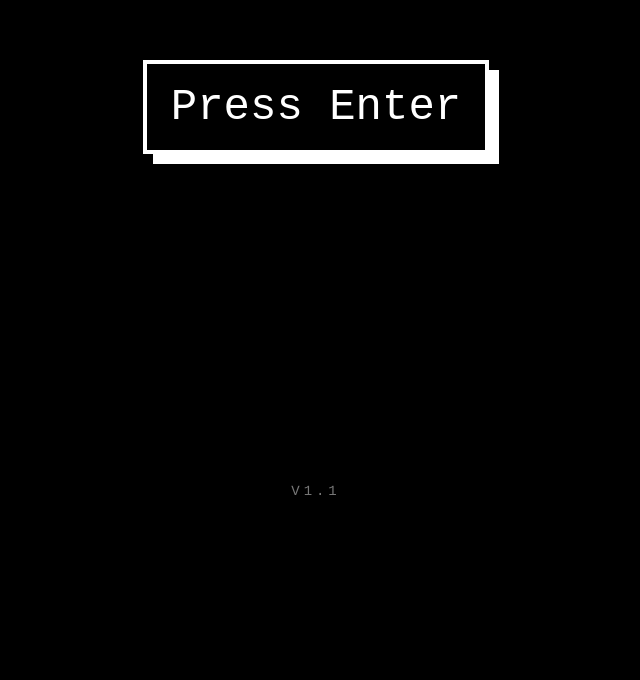
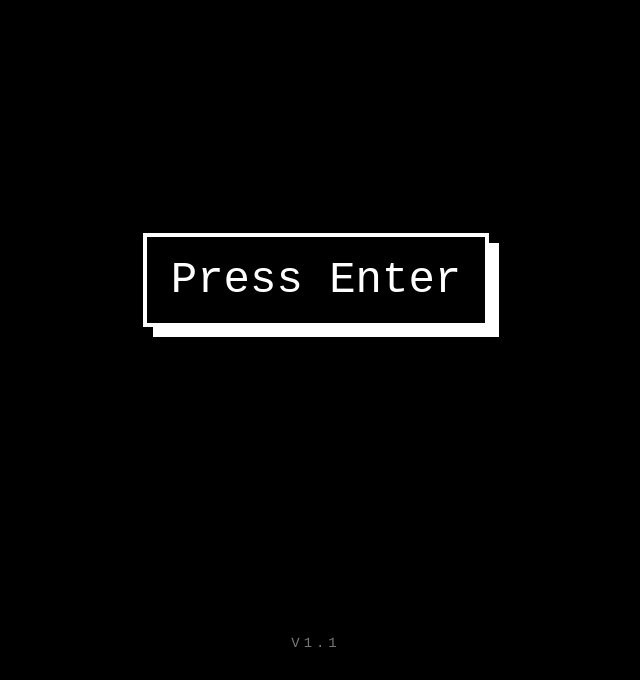
Before and after one commit to Raidor2050/thearchive, a plain HTML site: page index.html in a window 1280 px wide. Shown: the part 120-800 px from the top of the page, without its empty margins (324-964 px from the left). Drawn offline with Linux system fonts and the light colour scheme; a small style sheet from the web is missing.

Commit message:
Center Press Enter button on start screen

```diff
--- a/styles.css
+++ b/styles.css
@@ -6,10 +6,10 @@ button,a{font:inherit;color:inherit}
 button:focus-visible,a:focus-visible{outline:3px solid #fff;outline-offset:4px}
 .hidden{display:none!important}
 .app{min-height:100vh;background:#000}
-.start-screen{min-height:100vh;display:grid;place-items:center;background:#000;padding:24px}
+.start-screen{min-height:100vh;display:grid;place-items:center;background:#000;padding:24px;position:relative}
 .begin-btn{border:4px solid #fff;background:#000;padding:18px 24px;font-size:clamp(28px,4vw,44px);cursor:pointer;box-shadow:10px 10px 0 #fff;text-align:center;transition:transform .08s steps(2,end),background .08s steps(2,end),color .08s steps(2,end)}
 .begin-btn:hover,.begin-btn:focus-visible{background:#fff;color:#000;transform:translate(5px,5px);box-shadow:5px 5px 0 #fff}
-.start-version{margin-top:18px;color:#777;font-size:14px;letter-spacing:.28em}
+.start-version{position:absolute;bottom:28px;left:50%;transform:translateX(-50%);color:#777;font-size:14px;letter-spacing:.28em}
 .experience{min-height:100vh;display:flex;flex-direction:column;align-items:center;justify-content:center;background:#000;position:relative;padding:30px 24px 210px}
 .experience-core{width:min(980px,94vw);display:flex;flex-direction:column;align-items:center;gap:14px;text-align:center}
 .micro-line{min-height:1.2em;color:#777;font-size:14px;letter-spacing:.12em}
```
